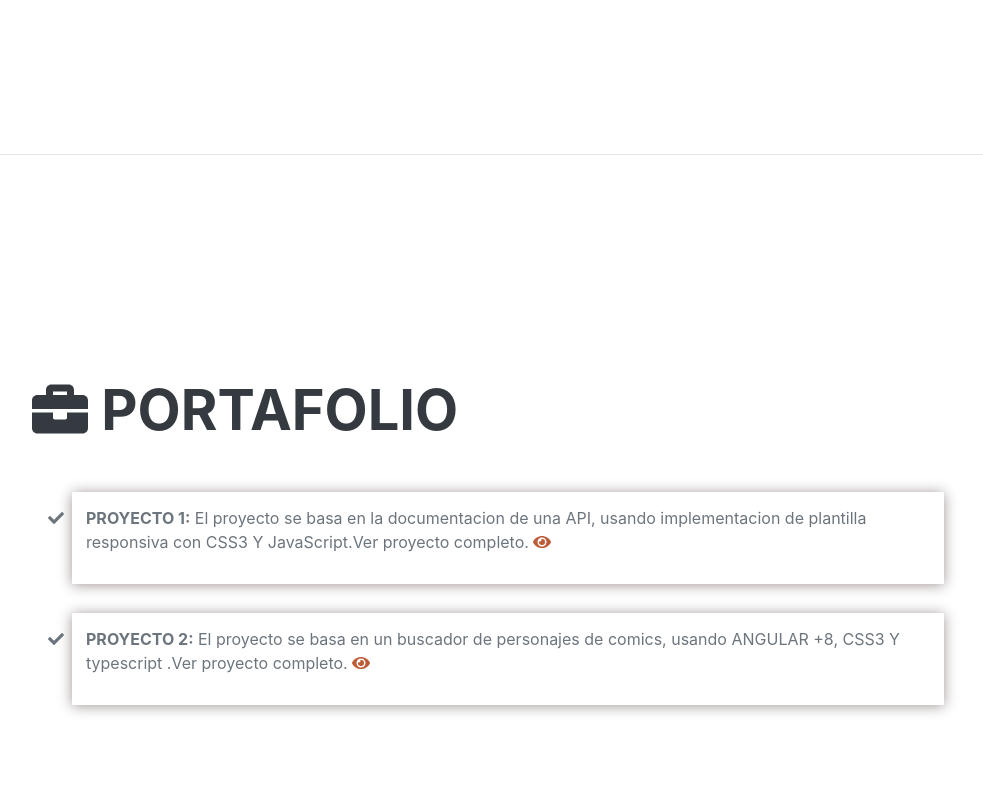
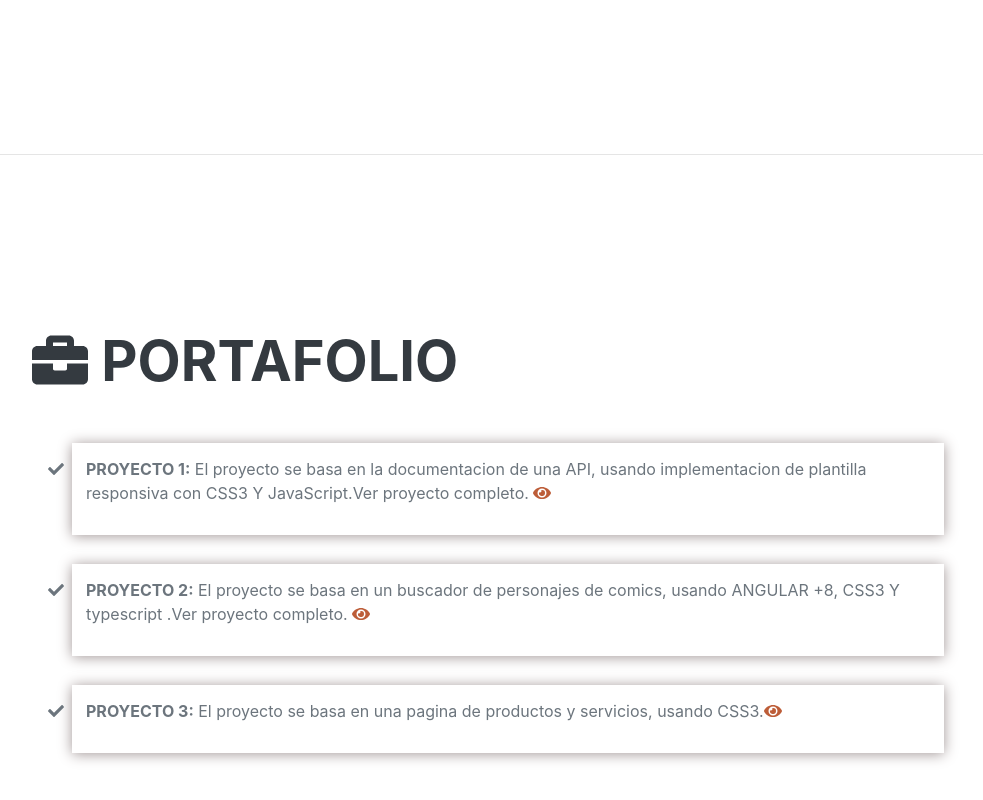
Before and after one commit to julianclavijo2/curriculum, a plain HTML site: page index.html in a window 1280 px wide. Shown: the part 3179-3979 px from the top of the page, without its empty margins (288-1271 px from the left). Drawn offline with nearby package versions, Linux system fonts and the light colour scheme; a web font is replaced by a local one.

Commit message:
last version

```diff
--- a/index.html
+++ b/index.html
@@ -182,13 +182,18 @@
                     <li class="projects">
                         <span class="fa-li"><i class="fas fa-check"></i></span>
                     <p><b> PROYECTO 1:</b> El proyecto se basa en la documentacion de una API, usando implementacion de
-                        plantilla responsiva con CSS3 Y JavaScript.Ver proyecto completo. <a href=""><i class="fas fa-eye"></i></a></p>
+                        plantilla responsiva con CSS3 Y JavaScript.Ver proyecto completo. <a href="https://julianclavijo2.github.io/ApiDoc/"><i class="fas fa-eye"></i></a></p>
                     </li>
 
                     <li class="projects">
                         <span class="fa-li"><i class="fas fa-check"></i></span>
                     <p><b> PROYECTO 2:</b> El proyecto se basa en un buscador de personajes de comics, usando ANGULAR +8,
                           CSS3 Y typescript .Ver proyecto completo. <a href="https://julianclavijo2.github.io/buscadorAngular/heroes" target="_blank"><i class="fas fa-eye"></i></a></p>
+                    </li>
+
+                    <li class="projects">
+                        <span class="fa-li"><i class="fas fa-check"></i></span>
+                    <p><b> PROYECTO 3:</b> El proyecto se basa en una pagina de productos y servicios, usando CSS3.<a href="https://julianclavijo2.github.io/mysupporteam/" target="_blank"><i class="fas fa-eye"></i></a></p>
                     </li>
 
 
```
